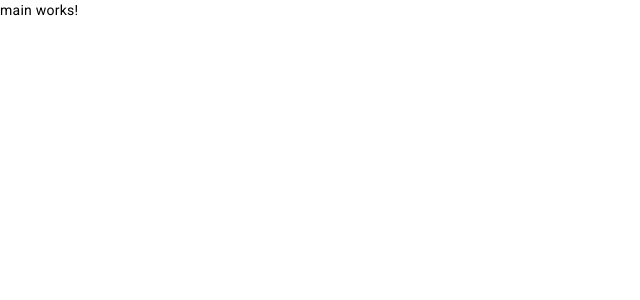
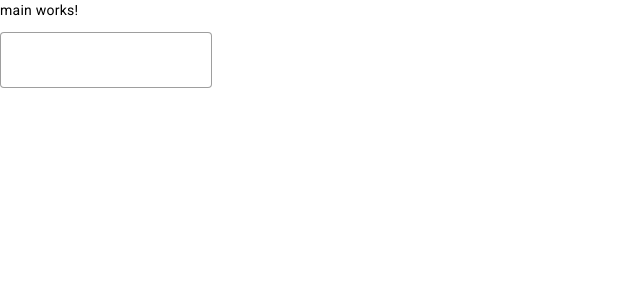
Before and after one commit to SergeiKuznetsov9/AngularStudy, an Angular app: page / in a window 1280 px wide. Shown: the top 300 px of the page, without its empty margins (0-640 px from the left). Built offline with nearby package versions, Linux system fonts and the light colour scheme.

Commit message:
Inintial of data-picker

```diff
--- a/src/app/components/main/main.component.html
+++ b/src/app/components/main/main.component.html
@@ -1 +1,6 @@
 <p>main works!</p>
+<mat-form-field appearance="outline">
+
+  <input matInput formControlName="releasedAt">
+
+</mat-form-field>
```
Also changed, not shown: src/app/app.module.ts (+8 -1 lines).
